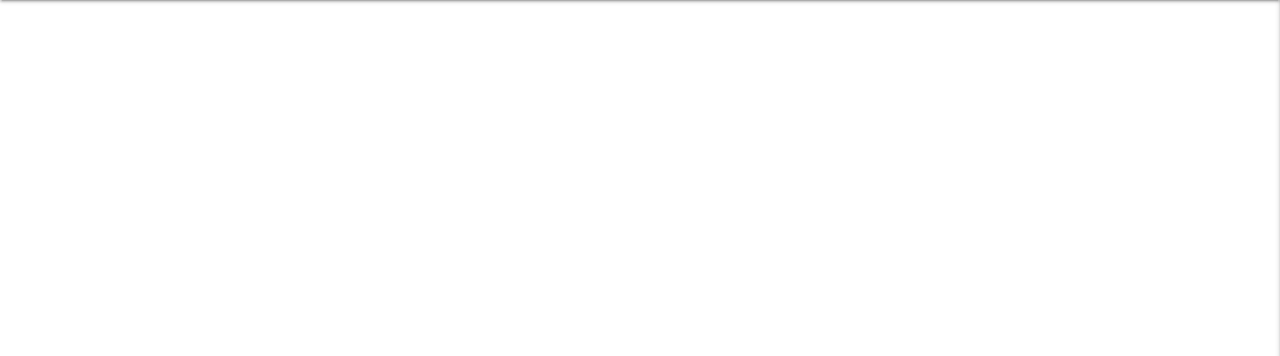
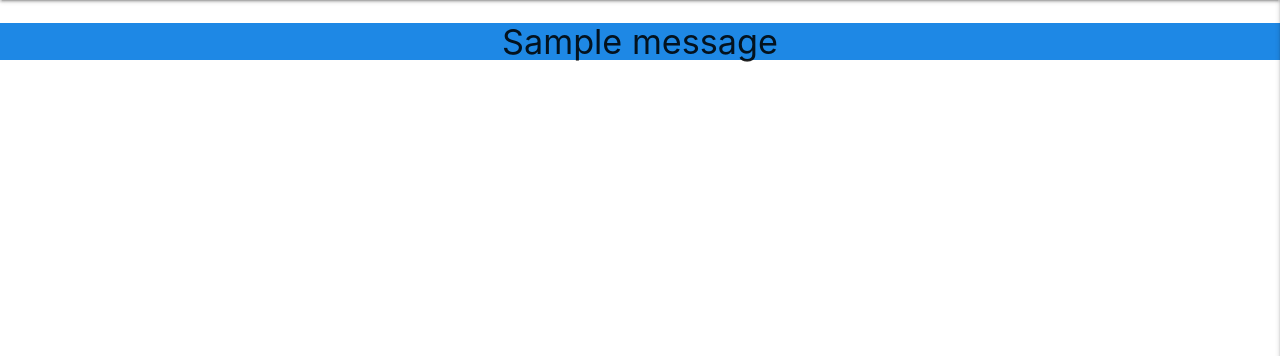
Before and after one commit to waterrot/responsible-investers, a Flask app: page / in a window 1280 px wide. Shown: the part 64-420 px from the top of the page. Run offline with Flask 2, Linux system fonts and the light colour scheme; one stand-in notice (Sample message) is shown; some libraries are stand-ins or nearby versions.

Commit message:
added flash messages to base.html

```diff
--- a/templates/base.html
+++ b/templates/base.html
@@ -56,9 +56,23 @@
         </ul>
     </header>
 
-    {% block content %}
-    {% endblock %}
+    <section>
+        <!-- flash messages -->
+        {% with messages = get_flashed_messages() %}
+        {% if messages %}
+        {% for message in messages %}
+        <div class="row flashes">
+            <h4 class="blue darken-1 center-align">{{ message }}</h4>
+        </div>
+        {% endfor %}
+        {% endif %}
+        {% endwith %}
+    </section>
 
+    <main>
+        {% block content %}
+        {% endblock %}
+    </main>
 
     <script src="https://code.jquery.com/jquery-3.6.0.min.js"
         integrity="sha256-/xUj+3OJU5yExlq6GSYGSHk7tPXikynS7ogEvDej/m4=" crossorigin="anonymous"></script>
```
